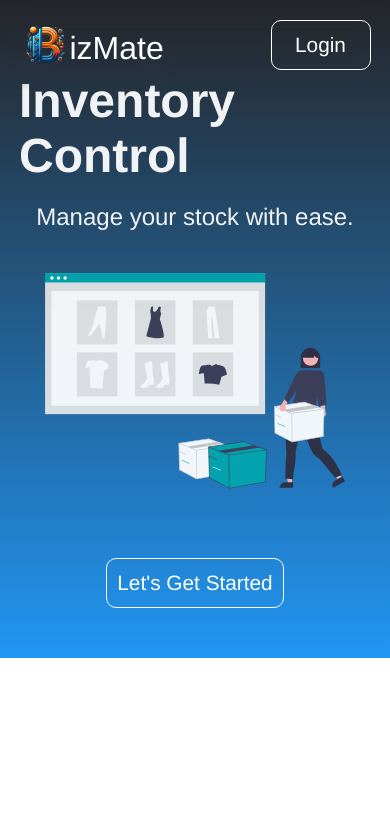
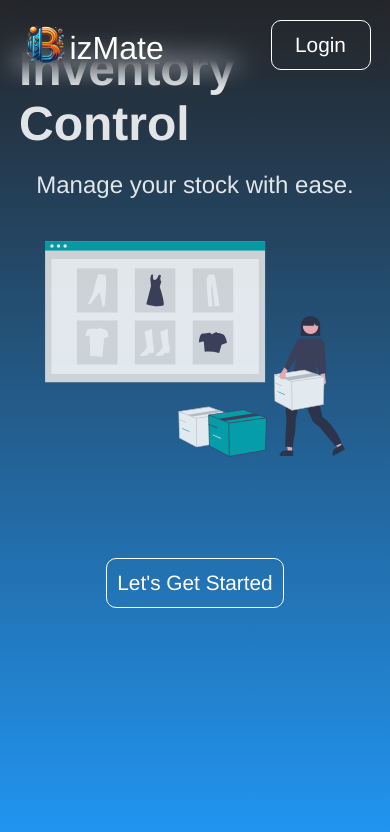
Before and after one commit to codinggita/bizmate, a React (Vite) app: page / in a window 390 px wide. Shown: the top 832 px of the page. Built offline with nearby package versions, Linux system fonts and the light colour scheme.

Commit message:
updated heigh

```diff
--- a/src/client/style/landing.css
+++ b/src/client/style/landing.css
@@ -146,7 +146,7 @@
         margin-bottom: 50px;
     }
     .landing{
-        height: auto;
+        /* height: auto; */
     }
     .left-part{
         width: 90%;padding-bottom: 90%
@@ -183,5 +183,4 @@
 }
 .animate__animated.animate__heartBeat {
     --animate-duration: 4s;
-
   }
```
